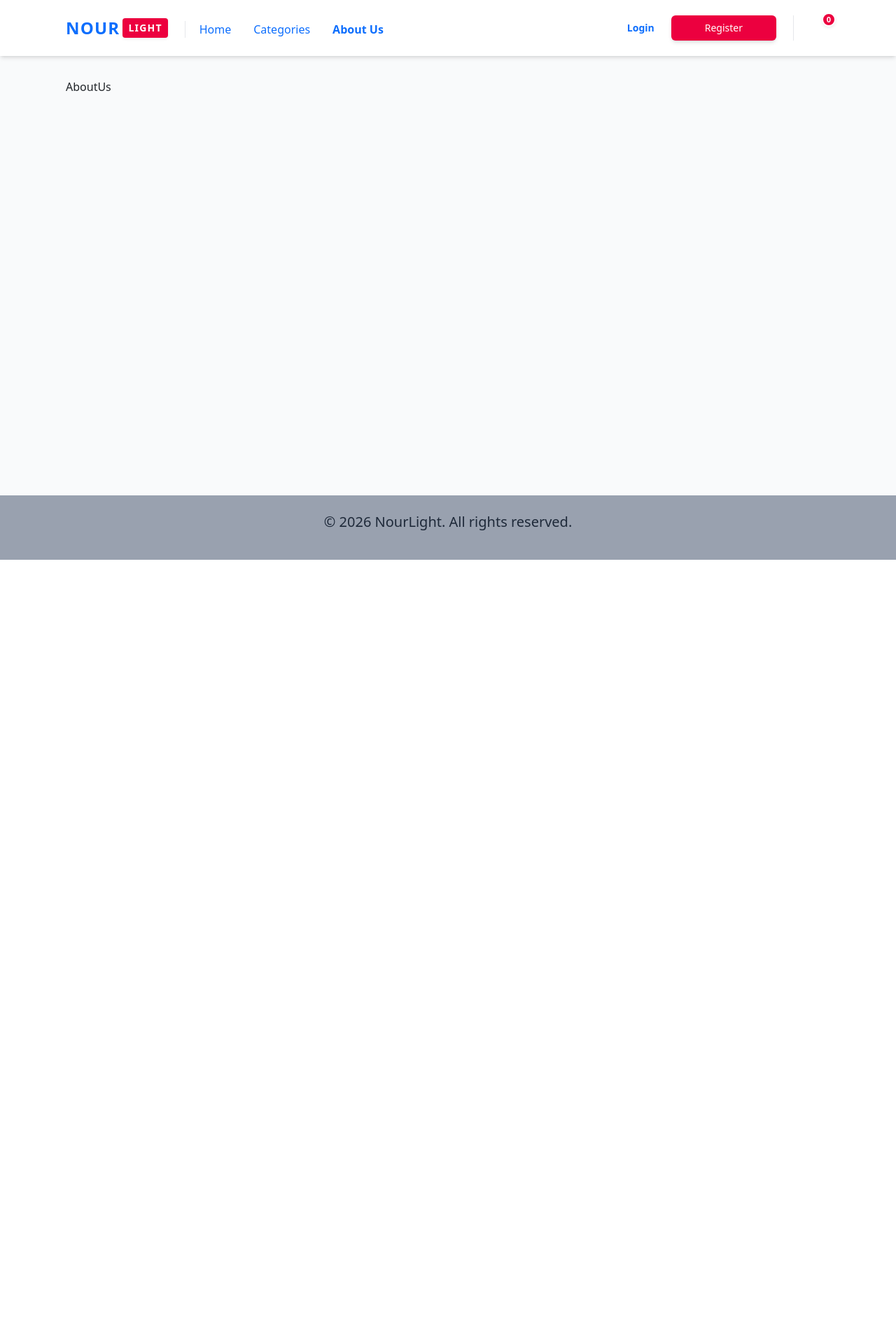
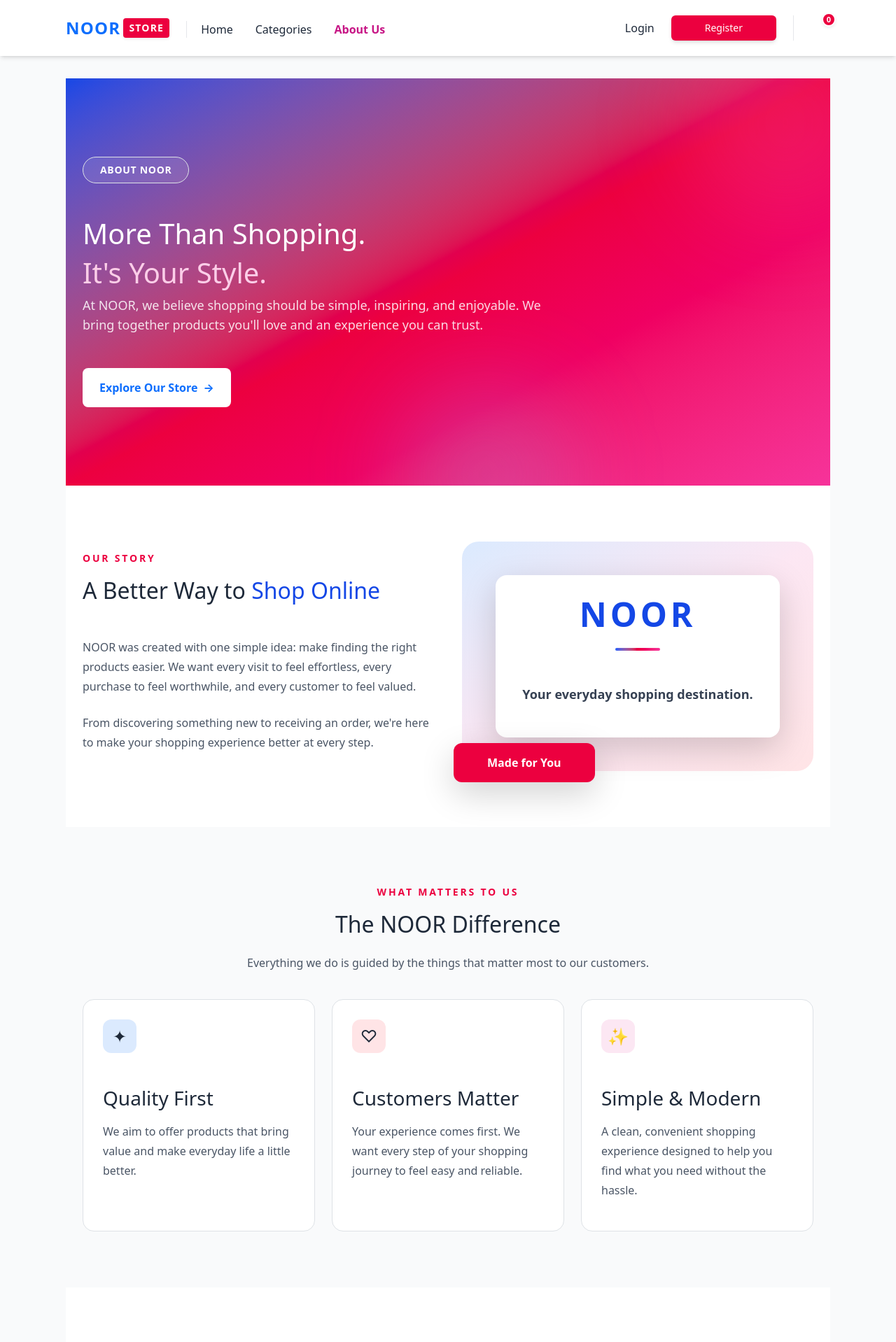
Before and after one commit to BuHussien/e-Commerce, a React (Vite) app: page /about-us in a window 1280 px wide. Shown: the top 1918 px of the page at 70% size. Before the commit the page ends 800 px from the top, so only its background shows below. Built offline with nearby package versions, Linux system fonts and the light colour scheme.

Commit message:
fix some styles

```diff
--- a/index.html
+++ b/index.html
@@ -6,7 +6,7 @@
     <!-- <link href="https://googleapis.com" rel="stylesheet"> -->
     <link href="./src/styles/global.css" rel="stylesheet">
     <meta name="viewport" content="width=device-width, initial-scale=1.0" />
-    <title>NOURLIGHT</title>
+    <title>NOOR</title>
   </head>
   <body>
     <div id="root"></div>
--- a/src/components/common/Footer.tsx
+++ b/src/components/common/Footer.tsx
@@ -2,10 +2,10 @@ const Footer = () => {
   const currentYear = new Date().getFullYear();
 
   return (
-    <footer className="bg-gray-400 py-6 mt-auto">
+    <footer className="bg-linear-to-r from-red-700 via-zinc-950 to-rose-500 py-6 mt-auto">
       <div className="container mx-auto px-4 text-center">
-        <p className="text-gray-800 text-xl">
-          © {currentYear} NourLight. All rights reserved.
+        <p className="text-yellow-300 text-xl">
+          © {currentYear} Noor. All rights reserved.
         </p>
       </div>
     </footer>
--- a/src/components/common/Header.tsx
+++ b/src/components/common/Header.tsx
@@ -1,18 +1,20 @@
 import { useState } from "react";
 import { NavLink } from "react-router-dom";
 import HeaderBasket from "@components/eCommerce/HeaderBasket";
+import "@styles/global.css"
+import React from "react";
 
 const Header = () => {
   const [isMenuOpen, setIsMenuOpen] = useState(false);
   const navLinkClass = ({ isActive }: { isActive: boolean }) =>
     isActive
-      ? "text-rose-600 font-bold transition-colors !no-underline"
-      : "text-gray-600 hover:text-rose-600 font-medium transition-colors !no-underline";
+      ? "text-rose-600 font-bold transition-colors !no-underline active"
+      : "text-gray-800! hover:text-rose-600 font-medium transition-colors !no-underline";
 
   const mobileNavLinkClass = ({ isActive }: { isActive: boolean }) =>
     isActive
-      ? "block px-3 py-2 text-base font-bold text-rose-600 bg-rose-50 rounded-md border-l-4 border-rose-600 !no-underline"
-      : "block px-3 py-2 text-base font-medium text-gray-600 hover:text-rose-600 hover:bg-gray-50 rounded-md transition-colors !no-underline";
+      ? "block px-3 py-2 text-base font-bold text-rose-600! bg-rose-50 rounded-md border-l-4 border-rose-600 !no-underline "
+      : "block px-3 py-2 text-base font-medium text-gray-800! hover:text-rose-600 hover:bg-gray-50 rounded-md transition-colors !no-underline";
 
   return (
     <header className="bg-white shadow-md sticky top-0 z-50">
@@ -22,17 +24,17 @@ const Header = () => {
           <div className="shrink-0 flex items-center">
             <NavLink
               to="/"
-              className="text-2xl font-extrabold text-gray-800 flex items-center gap-1 tracking-wider uppercase no-underline!"
+              className="text-2xl font-extrabold  flex items-center gap-1 tracking-wider uppercase no-underline!"
             >
-              <span>NOUR</span>
+              <span className="">NOOR</span>
               <span className="bg-rose-600 text-white text-sm px-2 py-1 rounded-sm shadow-sm">
-                LIGHT
+                STORE
               </span>
             </NavLink>
 
             {/* 2. Desktop Navigation */}
-            <nav className="hidden lg:flex space-x-8 mt-1 ml-6 border-l border-gray-200 pl-5 ">
-              <NavLink to="/" className={navLinkClass}>
+            <nav className="hidden lg:flex space-x-8 mt-1 ml-6 border-l border-gray-200 pl-5">
+              <NavLink  to="/" className={navLinkClass}>
                 Home
               </NavLink>
               <NavLink to="categories" className={navLinkClass}>
@@ -49,7 +51,7 @@ const Header = () => {
             <div className="flex items-center space-x-6 border-r border-gray-200 pr-6">
               <NavLink
                 to="login"
-                className="text-gray-600 hover:text-rose-600 text-sm font-semibold transition-colors no-underline!"
+                className={navLinkClass}
               >
                 Login
               </NavLink>
@@ -64,7 +66,8 @@ const Header = () => {
             {/* CART */}
             <NavLink
               to="cart"
-              className="text-gray-700 hover:text-rose-600 transition-colors cursor-pointer">
+              className={navLinkClass}
+            >
               <HeaderBasket />
             </NavLink>
           </div>
@@ -72,7 +75,12 @@ const Header = () => {
           {/* 4. Mobile Cart & Menu Toggle */}
           <div className="lg:hidden flex items-center space-x-5">
             <div className="text-gray-700 hover:text-rose-600 transition-colors">
-              <HeaderBasket />
+              <NavLink
+                to="cart"
+                className={navLinkClass}
+              >
+                <HeaderBasket />
+              </NavLink>
             </div>
             <button
               onClick={() => setIsMenuOpen(!isMenuOpen)}
@@ -153,4 +161,4 @@ const Header = () => {
   );
 };
 
-export default Header;
+export default React.memo(Header);
--- a/src/pages/AboutUs.tsx
+++ b/src/pages/AboutUs.tsx
@@ -1,5 +1,163 @@
 export const AboutUs = () => {
   return (
-    <div>AboutUs</div>
-  )
-}
+    <main className="min-h-screen bg-white text-gray-800">
+      {/* Hero Section */}
+      <section className="relative overflow-hidden bg-linear-to-br from-blue-700 via-rose-600 to-pink-500 px-6 py-20 text-white md:py-28">
+        <div className="mx-auto max-w-6xl">
+          <span className="mb-5 inline-block rounded-full border border-white/30 bg-white/10 px-4 py-2 text-sm font-semibold tracking-wider">
+            ABOUT NOOR
+          </span>
+
+          <h1 className="max-w-3xl text-4xl font-extrabold leading-tight md:text-6xl">
+            More Than Shopping.
+            <span className="mt-2 block text-pink-200">
+              It's Your Style.
+            </span>
+          </h1>
+
+          <p className="mt-6 max-w-2xl text-base leading-7 text-white/85 md:text-lg">
+            At NOOR, we believe shopping should be simple, inspiring, and
+            enjoyable. We bring together products you'll love and an experience
+            you can trust.
+          </p>
+
+          <a
+            href="/"
+            className="no-underline! mt-8 inline-flex items-center gap-2 rounded-lg bg-white px-6 py-3 font-bold text-rose-600 transition hover:bg-pink-100"
+          >
+            Explore Our Store
+            <span aria-hidden="true">→</span>
+          </a>
+        </div>
+
+        <div className="pointer-events-none absolute -right-20 -top-20 h-72 w-72 rounded-full bg-pink-400/20 blur-3xl" />
+        <div className="pointer-events-none absolute -bottom-28 right-1/3 h-64 w-64 rounded-full bg-blue-300/20 blur-3xl" />
+      </section>
+
+      {/* Our Story */}
+      <section className="mx-auto grid max-w-6xl items-center gap-10 px-6 py-16 md:grid-cols-2 md:py-20">
+        <div>
+          <span className="text-sm font-bold uppercase tracking-[0.2em] text-rose-600">
+            Our Story
+          </span>
+
+          <h2 className="mt-3 text-3xl font-extrabold leading-tight md:text-4xl">
+            A Better Way to
+            <span className="text-blue-700"> Shop Online</span>
+          </h2>
+
+          <p className="mt-5 leading-7 text-gray-600">
+            NOOR was created with one simple idea: make finding the right
+            products easier. We want every visit to feel effortless, every
+            purchase to feel worthwhile, and every customer to feel valued.
+          </p>
+
+          <p className="mt-4 leading-7 text-gray-600">
+            From discovering something new to receiving an order, we're here
+            to make your shopping experience better at every step.
+          </p>
+        </div>
+
+        <div className="relative">
+          <div className="rounded-3xl bg-linear-to-br from-blue-100 via-pink-100 to-rose-100 p-8 md:p-12">
+            <div className="rounded-2xl bg-white p-8 text-center shadow-lg shadow-rose-900/5">
+              <span className="text-5xl font-black tracking-widest text-blue-700">
+                NOOR
+              </span>
+              <div className="mx-auto mt-4 h-1 w-16 rounded-full bg-linear-to-r from-blue-600 via-rose-600 to-pink-500" />
+              <p className="mt-5 text-lg font-semibold text-gray-700">
+                Your everyday shopping destination.
+              </p>
+            </div>
+          </div>
+
+          <div className="absolute -bottom-4 -left-3 rounded-xl bg-rose-600 px-5 py-3 font-bold text-white shadow-lg">
+            Made for You
+          </div>
+        </div>
+      </section>
+
+      {/* Our Values */}
+      <section className="bg-gray-50 px-6 py-16 md:py-20">
+        <div className="mx-auto max-w-6xl">
+          <div className="mb-10 text-center">
+            <span className="text-sm font-bold uppercase tracking-[0.2em] text-rose-600">
+              What Matters to Us
+            </span>
+
+            <h2 className="mt-3 text-3xl font-extrabold md:text-4xl">
+              The NOOR Difference
+            </h2>
+
+            <p className="mx-auto mt-4 max-w-2xl text-gray-600">
+              Everything we do is guided by the things that matter most to our
+              customers.
+            </p>
+          </div>
+
+          <div className="grid gap-6 sm:grid-cols-2 lg:grid-cols-3">
+            <article className="rounded-2xl border border-blue-100 bg-white p-7 transition hover:-translate-y-1 hover:shadow-xl hover:shadow-blue-900/5">
+              <div className="mb-5 flex h-12 w-12 items-center justify-center rounded-xl bg-blue-100 text-2xl">
+                ✦
+              </div>
+              <h3 className="text-xl font-bold text-blue-700">
+                Quality First
+              </h3>
+              <p className="mt-3 leading-7 text-gray-600">
+                We aim to offer products that bring value and make everyday
+                life a little better.
+              </p>
+            </article>
+
+            <article className="rounded-2xl border border-rose-100 bg-white p-7 transition hover:-translate-y-1 hover:shadow-xl hover:shadow-rose-900/5">
+              <div className="mb-5 flex h-12 w-12 items-center justify-center rounded-xl bg-rose-100 text-2xl">
+                ♡
+              </div>
+              <h3 className="text-xl font-bold text-rose-600">
+                Customers Matter
+              </h3>
+              <p className="mt-3 leading-7 text-gray-600">
+                Your experience comes first. We want every step of your
+                shopping journey to feel easy and reliable.
+              </p>
+            </article>
+
+            <article className="rounded-2xl border border-pink-100 bg-white p-7 transition hover:-translate-y-1 hover:shadow-xl hover:shadow-pink-900/5 sm:col-span-2 lg:col-span-1">
+              <div className="mb-5 flex h-12 w-12 items-center justify-center rounded-xl bg-pink-100 text-2xl">
+                ✨
+              </div>
+              <h3 className="text-xl font-bold text-pink-600">
+                Simple & Modern
+              </h3>
+              <p className="mt-3 leading-7 text-gray-600">
+                A clean, convenient shopping experience designed to help you
+                find what you need without the hassle.
+              </p>
+            </article>
+          </div>
+        </div>
+      </section>
+
+      {/* Call to Action */}
+      <section className="px-6 py-16 md:py-20">
+        <div className="mx-auto max-w-6xl overflow-hidden rounded-3xl bg-linear-to-r from-blue-700 via-rose-600 to-pink-500 px-6 py-12 text-center text-white md:px-12 md:py-16">
+          <h2 className="text-3xl font-extrabold md:text-4xl">
+            Ready to Find Something You Love?
+          </h2>
+
+          <p className="mx-auto mt-4 max-w-xl leading-7 text-white/85">
+            Discover products picked with your everyday needs in mind.
+            Your next favorite find could be just one click away.
+          </p>
+
+          <a
+            href="/"
+            className="no-underline! mt-7 inline-flex rounded-lg bg-white px-7 py-3 font-bold text-blue-700 transition hover:bg-pink-100"
+          >
+            Start Shopping
+          </a>
+        </div>
+      </section>
+    </main>
+  );
+};
--- a/src/styles/global.css
+++ b/src/styles/global.css
@@ -1,6 +1,6 @@
 @import "tailwindcss";
 .active {
-  color: red;
+  color: mediumvioletred;
 }
 
 
```
Also changed, not shown: src/pages/Categories.tsx (+2 -19 lines), src/assets/svg/filledWishlist.svg (added), src/assets/svg/wishlist.svg (added).
